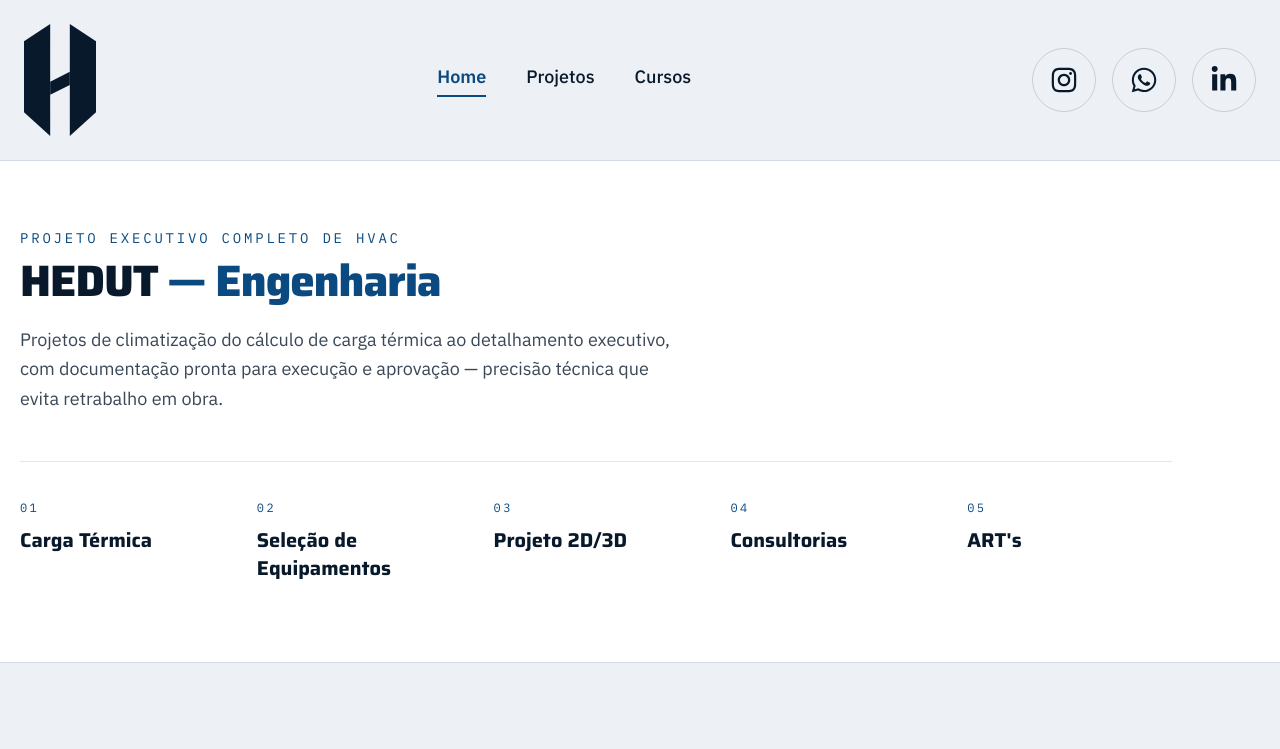
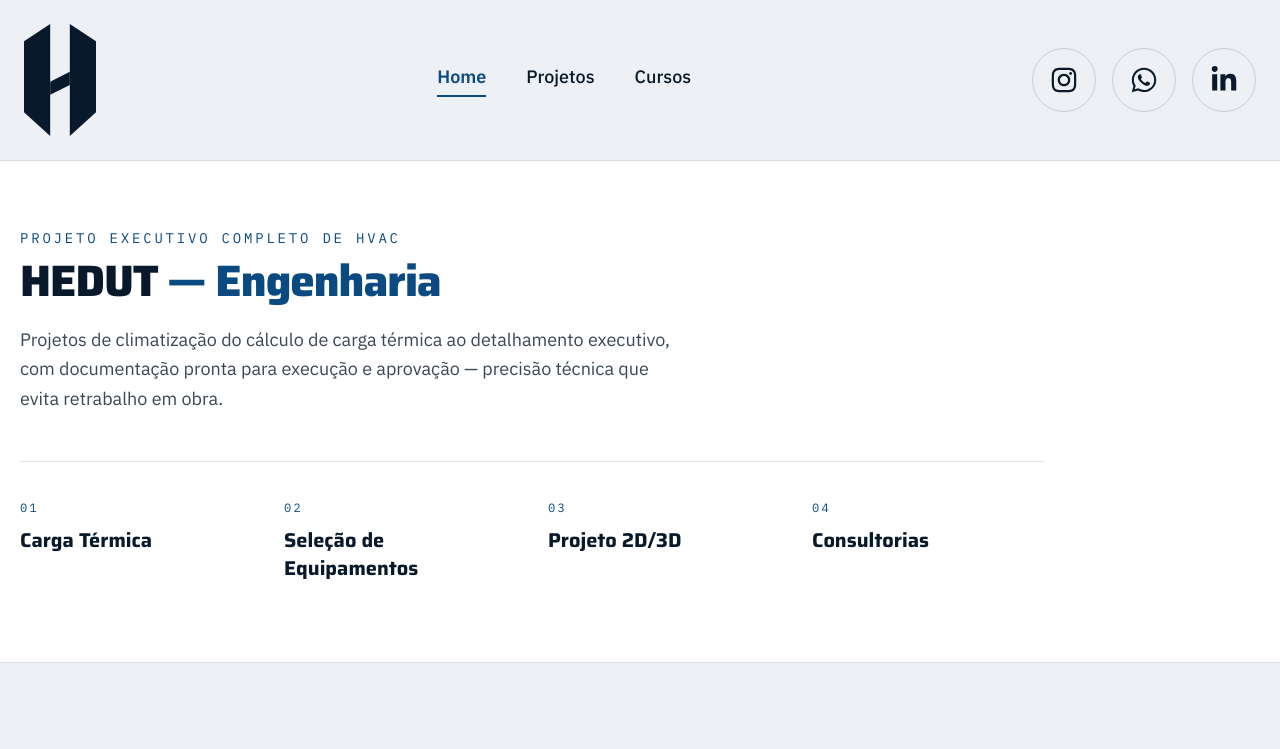
Before and after one commit to rickfelipe20-lgtm/Hedut, a Next.js app: page / in a window 1280 px wide. Shown: the top 749 px of the page. Built offline with nearby package versions, Linux system fonts and the light colour scheme.

Commit message:
Remove item ART's da lista de serviços
Fica com 4 itens: Carga Térmica, Seleção de Equipamentos,
Projeto 2D/3D, Consultorias. Ajusta grid de 5 para 4 colunas.

Co-Authored-By: Claude Sonnet 5 <noreply@anthropic.com>

```diff
--- a/src/app/_components/intro.tsx
+++ b/src/app/_components/intro.tsx
@@ -3,7 +3,6 @@ const servicos = [
   { n: "02", t: "Seleção de Equipamentos" },
   { n: "03", t: "Projeto 2D/3D" },
   { n: "04", t: "Consultorias" },
-  { n: "05", t: "ART's" },
 ];
 
 export function Intro() {
@@ -23,7 +22,7 @@ export function Intro() {
         precisão técnica que evita retrabalho em obra.
       </p>
 
-      <div className="grid grid-cols-2 sm:grid-cols-5 gap-8 mt-12 pt-8 border-t border-hedut-aco/25 max-w-6xl">
+      <div className="grid grid-cols-2 sm:grid-cols-4 gap-8 mt-12 pt-8 border-t border-hedut-aco/25 max-w-5xl">
         {servicos.map((item) => (
           <div key={item.n}>
             <span className="font-mono text-xs tracking-[0.2em] text-hedut-blue">
```
